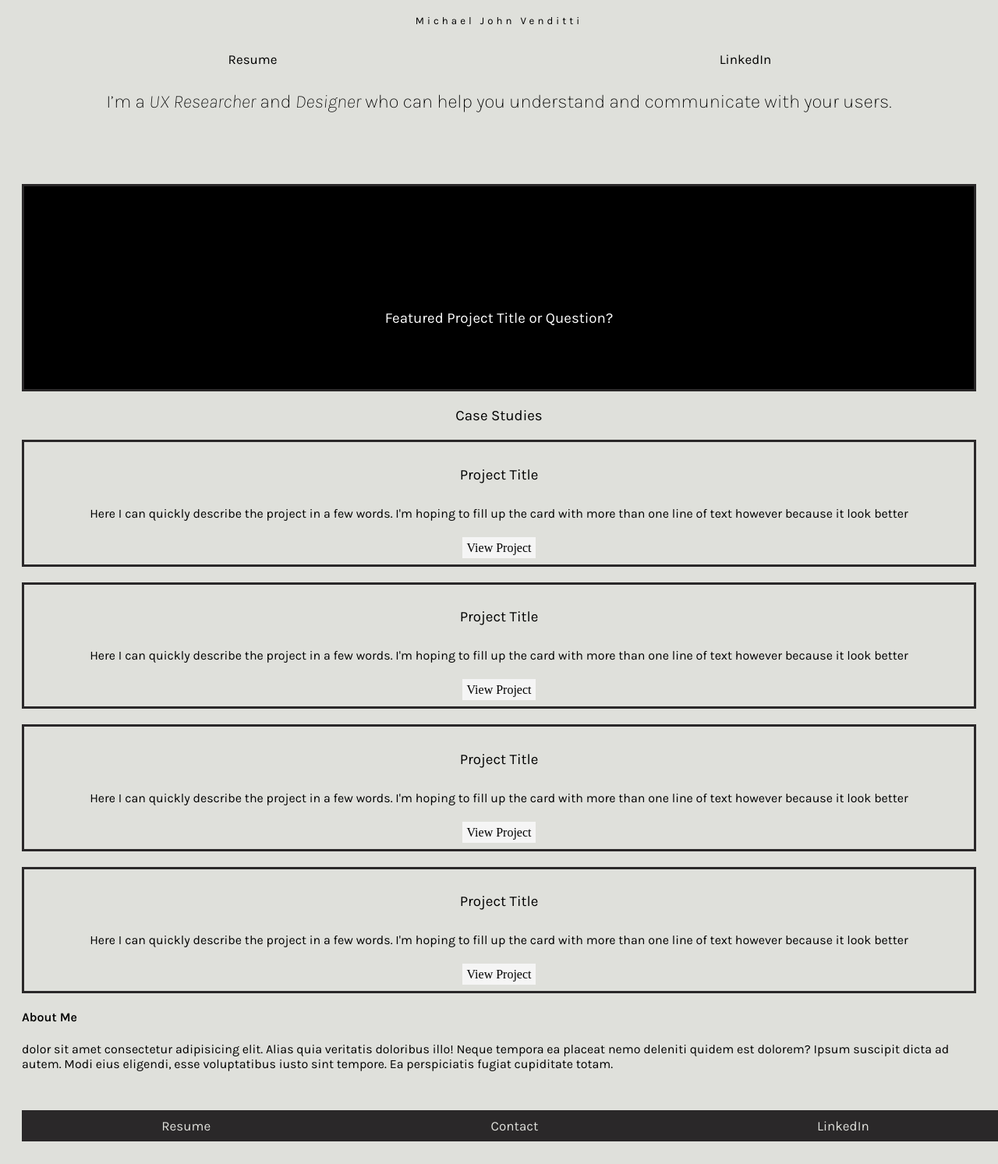
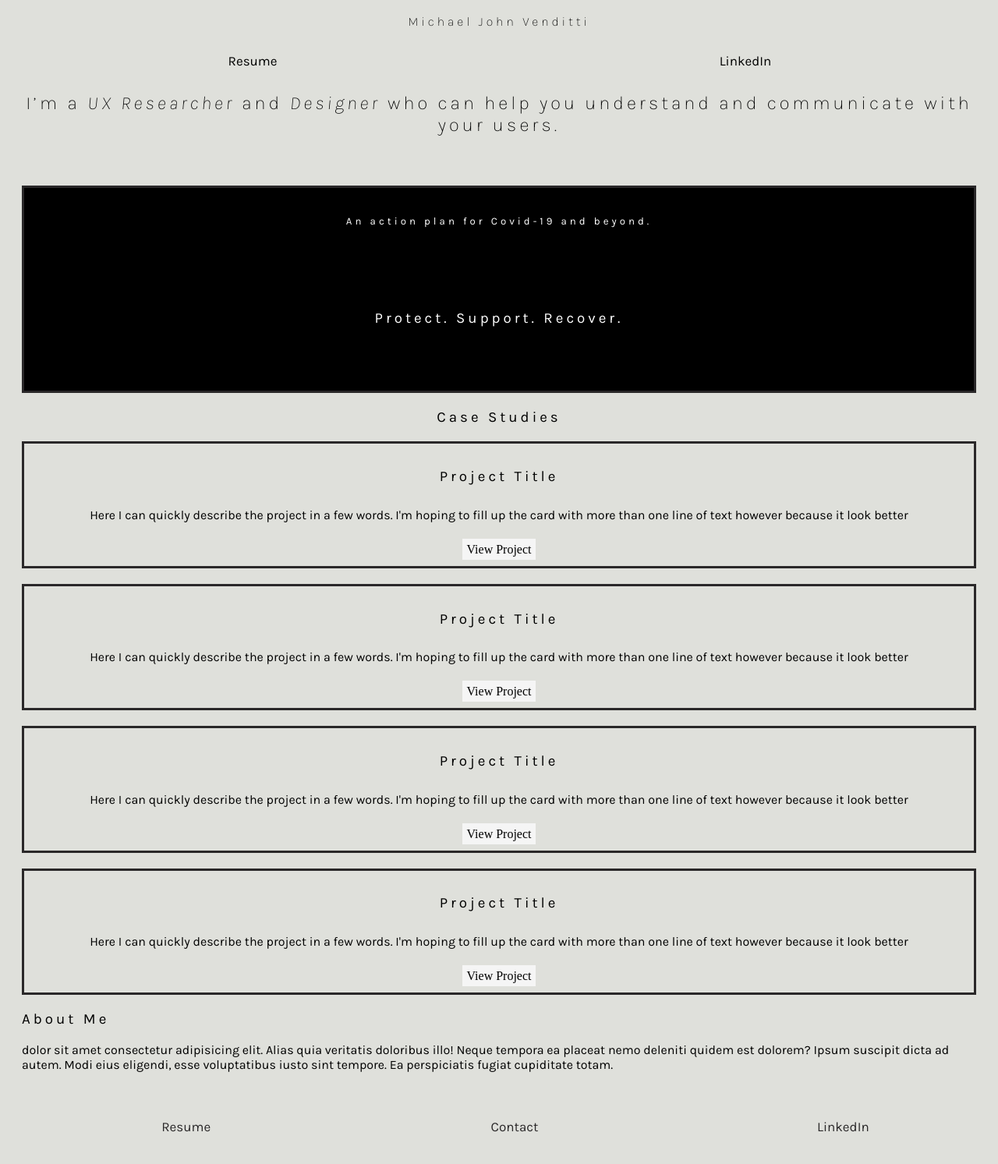
Before and after one commit to MJVenditti/UX_UI_HW_19, a plain HTML site: page index.html in a window 1280 px wide. Shown: the part 51-1544 px from the top of the page at 78% size. Drawn offline with nearby package versions, Linux system fonts and the light colour scheme.

Commit message:
Alignment and Text Issues

```diff
--- a/index.html
+++ b/index.html
@@ -30,7 +30,7 @@
         <div class="Title">
 
             <h1>MJVUX</h1>
-            <h5>Michael John Venditti</h5>
+            <h4>Michael John Venditti</h4>
 
         </div>
 
@@ -55,7 +55,8 @@
 
     <div class="card" id="featured">
         <div class="container" id="featured-container">
-            <h3> Featured Project Title or Question?</h3>
+            <h3>Protect. Support. Recover.</h3>
+            <h5>An action plan for Covid-19 and beyond.</h5>
         </div>
     </div>
 
@@ -105,7 +106,7 @@
 
                 <!-- <img src="/images/face1_small.png"> -->
 
-                <h4>About Me</h4>
+                <h3>About Me</h3>
 
                 <p>dolor sit amet consectetur adipisicing elit. Alias quia veritatis doloribus illo! Neque tempora ea placeat nemo deleniti quidem est dolorem? Ipsum suscipit dicta ad autem. Modi eius eligendi, esse voluptatibus iusto sint tempore. Ea perspiciatis fugiat cupiditate totam.</p>
 
--- a/style.css
+++ b/style.css
@@ -119,8 +119,7 @@ img{ /*profile img*/
     font-family: 'Karla', sans-serif;
     text-align: center;
     margin-top: 10px;
-    background-color: rgba(42, 40, 41, 1);
-    color:  rgba(223, 224, 219, 1);
+    color:  rgba(42, 40, 41, 1);
 
 }
 
@@ -136,18 +135,21 @@ h2{
     text-align: center;
     font-family: 'Karla', sans-serif;
     font-weight: 200;
+    letter-spacing: 4px;
 }
 
 h3{
     text-align: center;
     font-family: 'Karla', sans-serif;
     font-weight: 400;
+    letter-spacing: 4px;
 }
 
 h4{
-    text-align: left;
+    text-align: center;
     font-family: 'Karla', sans-serif;
-    font-weight: 600;
+    font-weight: 200;
+    letter-spacing: 4px;
 }
 
 h5{
@@ -155,9 +157,23 @@ h5{
     font-family: 'Karla', sans-serif;
     font-weight: 400;
     letter-spacing: 4px;
+    color: white
 }
+
+.Title h5{
+    text-align: center;
+    font-family: 'Karla', sans-serif;
+    font-weight: 400;
+    letter-spacing: 4px;
+}
+
 
 p{
     text-align: left;
     font-family: 'Karla', sans-serif;
 }
+
+.about-me-text h3{
+    text-align: left;
+    font-weight: 400px;
+}
```
